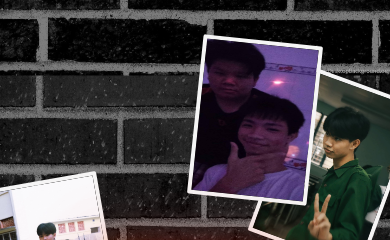
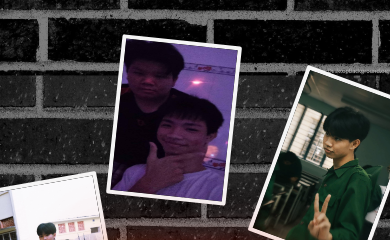
Before and after one commit to beyond089/happy-birthday, a plain HTML site: page index.html in a window 390 px wide. Shown: the top 240 px of the page. Drawn offline with nearby package versions, Linux system fonts and the light colour scheme; a web font is replaced by a local one.

Commit message:
Update style.css

```diff
--- a/style.css
+++ b/style.css
@@ -202,6 +202,7 @@ img {
 
     .image3 {
         top: 40px;
+        right: 40%;
         transform: rotate(6deg);
         width: 120px;
         height: 160px;
```
